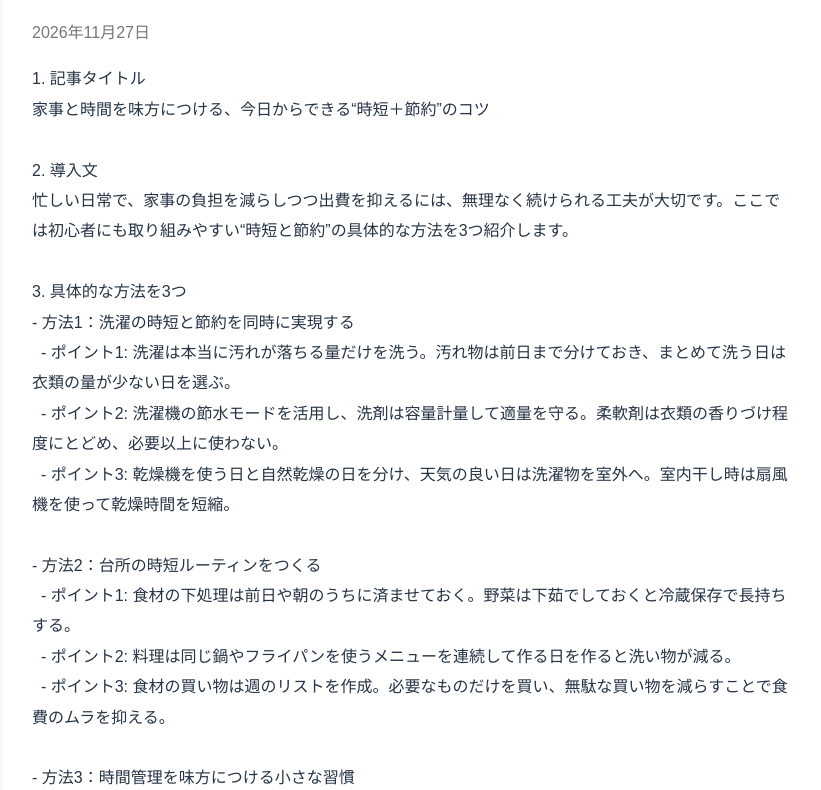
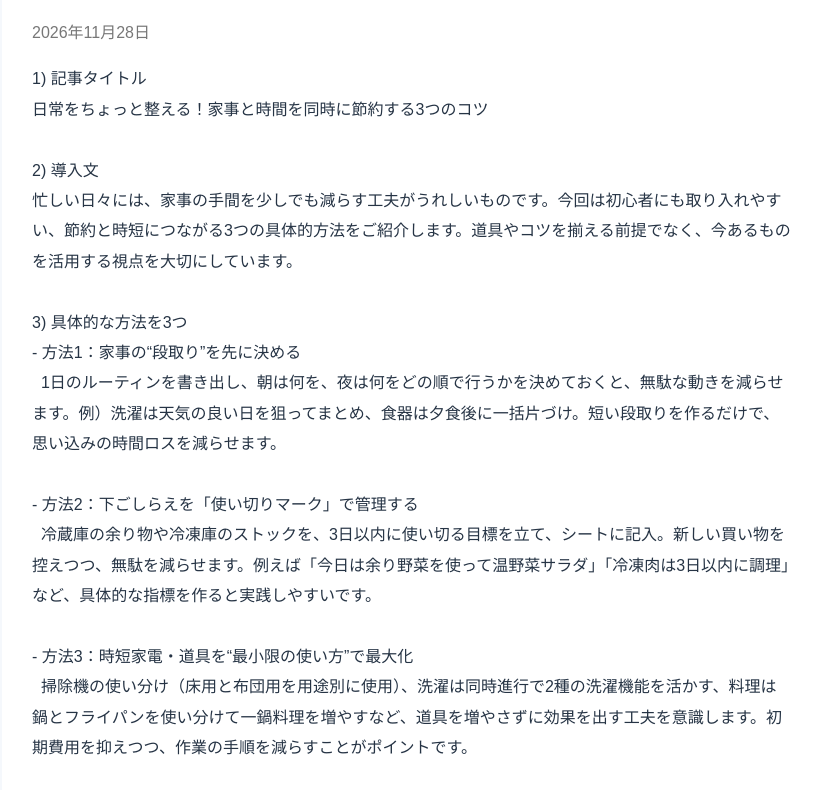
Before and after one commit to hmda849/ai-useful-site, a plain HTML site: page daily-article.html in a window 1280 px wide. Shown: the part 212-1002 px from the top of the page, without its empty margins (228-1049 px from the left). Drawn offline with Linux system fonts and the light colour scheme.

Commit message:
Update today's article

```diff
--- a/daily-article.html
+++ b/daily-article.html
@@ -3,7 +3,7 @@
 <head>
 <meta charset="UTF-8">
 <meta name="viewport" content="width=device-width, initial-scale=1">
-<title>2026年11月27日の記事 | くらしの便利ガイド</title>
+<title>2026年11月28日の記事 | くらしの便利ガイド</title>
 <style>
 body {
   font-family: sans-serif;
@@ -38,31 +38,27 @@ a {
 <main>
 <p><a href="index.html">← トップページへ戻る</a></p>
 <h1>🌱 暮らしの記事</h1>
-<p class="date">2026年11月27日</p>
-<div class="content">1. 記事タイトル
-家事と時間を味方につける、今日からできる“時短＋節約”のコツ
+<p class="date">2026年11月28日</p>
+<div class="content">1) 記事タイトル
+日常をちょっと整える！家事と時間を同時に節約する3つのコツ
 
-2. 導入文
-忙しい日常で、家事の負担を減らしつつ出費を抑えるには、無理なく続けられる工夫が大切です。ここでは初心者にも取り組みやすい“時短と節約”の具体的な方法を3つ紹介します。
+2) 導入文
+忙しい日々には、家事の手間を少しでも減らす工夫がうれしいものです。今回は初心者にも取り入れやすい、節約と時短につながる3つの具体的方法をご紹介します。道具やコツを揃える前提でなく、今あるものを活用する視点を大切にしています。
 
-3. 具体的な方法を3つ
-- 方法1：洗濯の時短と節約を同時に実現する
-  - ポイント1: 洗濯は本当に汚れが落ちる量だけを洗う。汚れ物は前日まで分けておき、まとめて洗う日は衣類の量が少ない日を選ぶ。
-  - ポイント2: 洗濯機の節水モードを活用し、洗剤は容量計量して適量を守る。柔軟剤は衣類の香りづけ程度にとどめ、必要以上に使わない。
-  - ポイント3: 乾燥機を使う日と自然乾燥の日を分け、天気の良い日は洗濯物を室外へ。室内干し時は扇風機を使って乾燥時間を短縮。
+3) 具体的な方法を3つ
+- 方法1：家事の“段取り”を先に決める
+  1日のルーティンを書き出し、朝は何を、夜は何をどの順で行うかを決めておくと、無駄な動きを減らせます。例）洗濯は天気の良い日を狙ってまとめ、食器は夕食後に一括片づけ。短い段取りを作るだけで、思い込みの時間ロスを減らせます。
 
-- 方法2：台所の時短ルーティンをつくる
-  - ポイント1: 食材の下処理は前日や朝のうちに済ませておく。野菜は下茹でしておくと冷蔵保存で長持ちする。
-  - ポイント2: 料理は同じ鍋やフライパンを使うメニューを連続して作る日を作ると洗い物が減る。
-  - ポイント3: 食材の買い物は週のリストを作成。必要なものだけを買い、無駄な買い物を減らすことで食費のムラを抑える。
+- 方法2：下ごしらえを「使い切りマーク」で管理する
+  冷蔵庫の余り物や冷凍庫のストックを、3日以内に使い切る目標を立て、シートに記入。新しい買い物を控えつつ、無駄を減らせます。例えば「今日は余り野菜を使って温野菜サラダ」「冷凍肉は3日以内に調理」など、具体的な指標を作ると実践しやすいです。
 
-- 方法3：時間管理を味方につける小さな習慣
-  - ポイント1: 1日の最優先タスクを3つだけ決める。終わったら次を追加する方式で「やるべきこと」を見える化する。
-  - ポイント2: 家事の区切り時間を設定する。例えば「掃除は15分」「皿洗いは10分」など、時間で目標を決めると集中しやすい。
-  - ポイント3: 休憩を計画的に取り、疲労を原因とするムダを減らす。短い休憩を挟むことで効率が上がることが多い。
+- 方法3：時短家電・道具を“最小限の使い方”で最大化
+  掃除機の使い分け（床用と布団用を用途別に使用）、洗濯は同時進行で2種の洗濯機能を活かす、料理は鍋とフライパンを使い分けて一鍋料理を増やすなど、道具を増やさずに効果を出す工夫を意識します。初期費用を抑えつつ、作業の手順を減らすことがポイントです。
 
-4. まとめ
-日常の家事や買い物、時間の使い方を見直すと、無理なく節約と時短が両立できます。3つの実践を習慣化し、無駄を減らす小さな積み重ねを続けていきましょう。</div>
+4) まとめ
+- 小さな習慣の積み重ねが、毎日の時間とお金の両方を減らします。
+- 無理なく始められる段取りと記録、道具の使い方の工夫を組み合わせれば、家事のストレスも減ります。
+- まずは今日から、3つの方法のうち1つだけ実践してみましょう。</div>
 </main>
 </body>
 </html>
```
